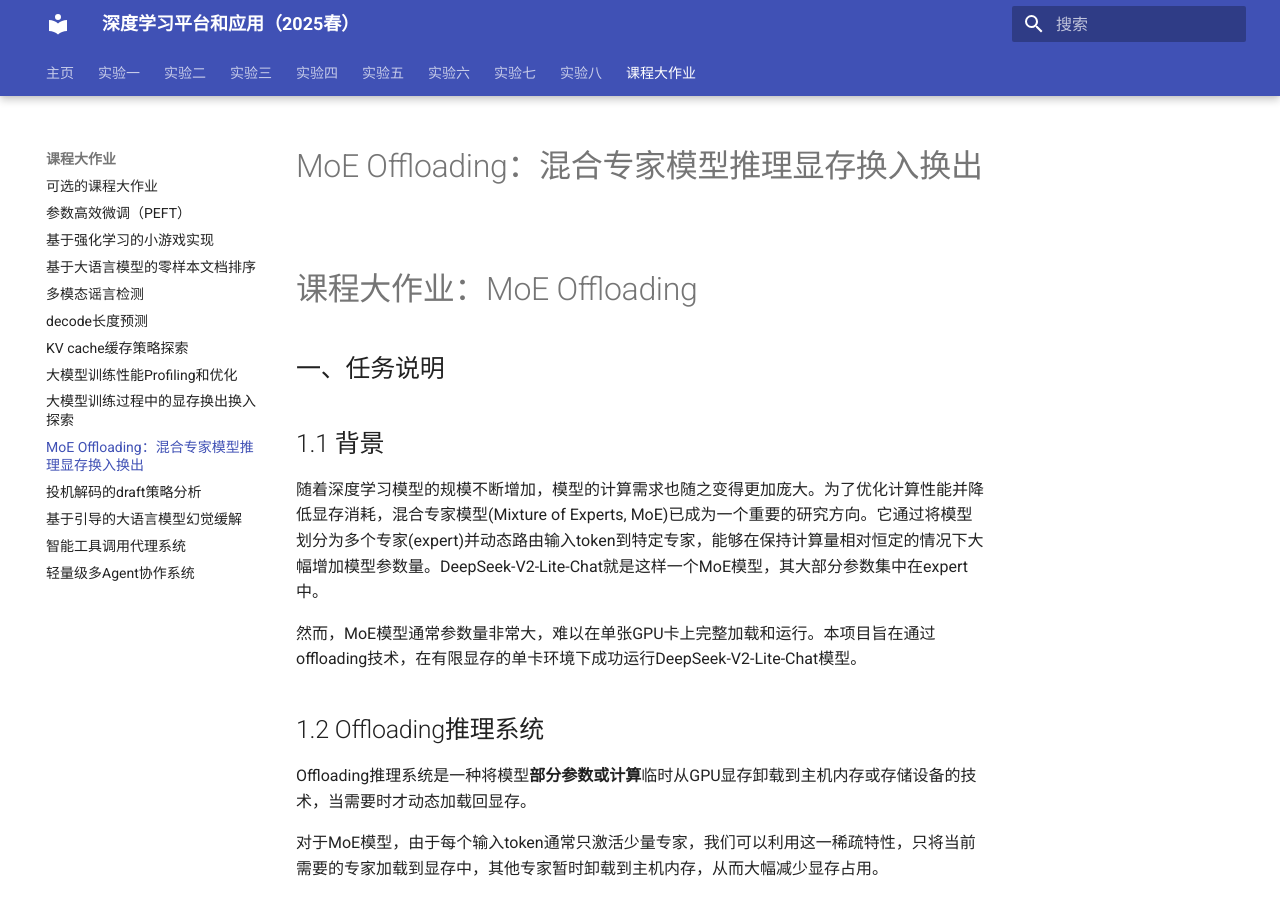
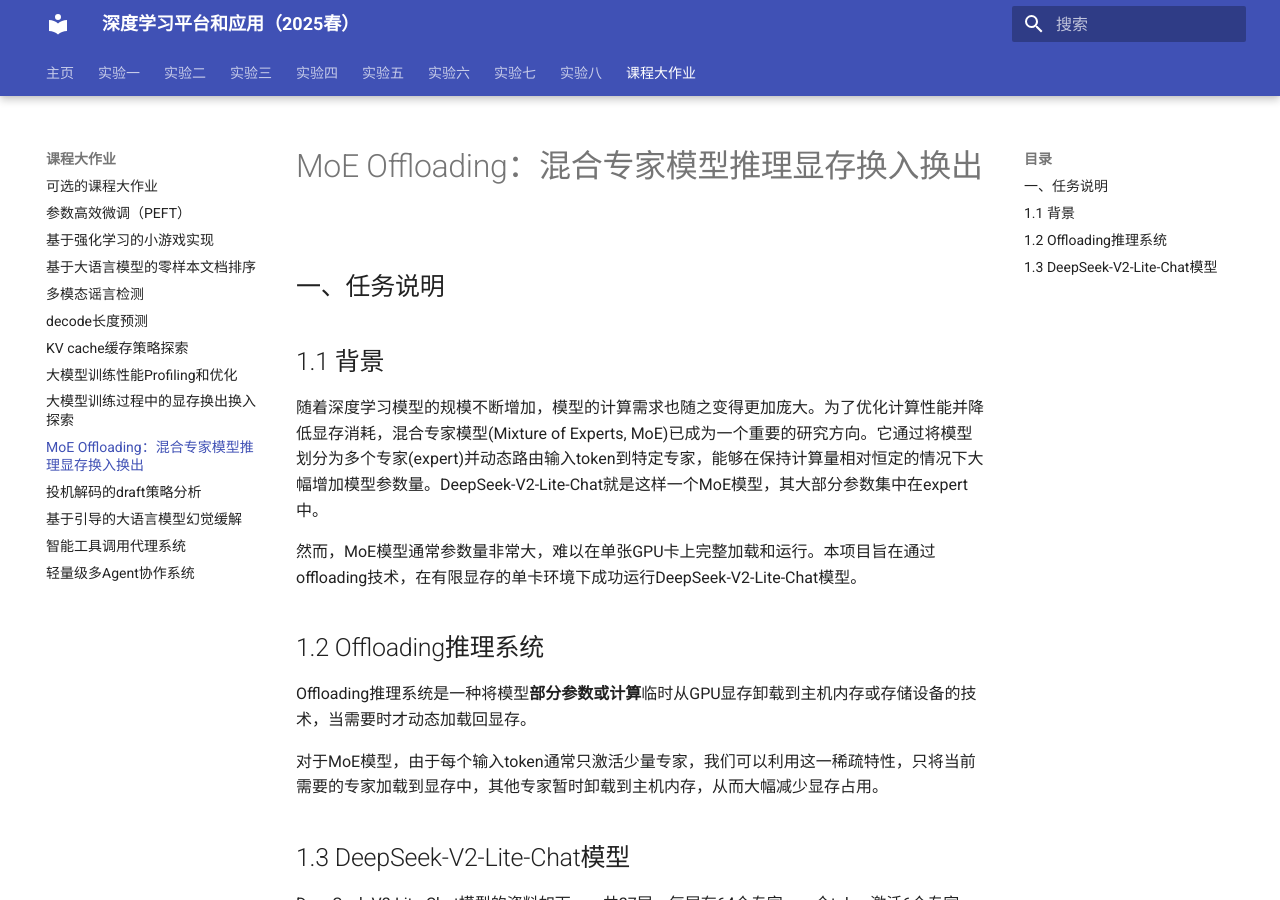
Before and after one commit to zhiweinju/nju-dl-lab-2025spring, an MkDocs documentation site: the page built from docs/final/projects/NJUProject_MoE_Offloading.md, in a window 1280 px wide and 900 px high. Built offline with MkDocs 1.6.1 and Material for MkDocs 9.7.7, drawn with Linux system fonts in a browser that asks for light colours; a style sheet for code colours, icons or effects is not loaded.

Commit message:
Update NJUProject_MoE_Offloading.md

```diff
--- a/docs/final/projects/NJUProject_MoE_Offloading.md
+++ b/docs/final/projects/NJUProject_MoE_Offloading.md
@@ -1,6 +1,4 @@
 # MoE Offloading：混合专家模型推理显存换入换出
-
-# 课程大作业：MoE Offloading
 
 ## 一、任务说明
 
```
